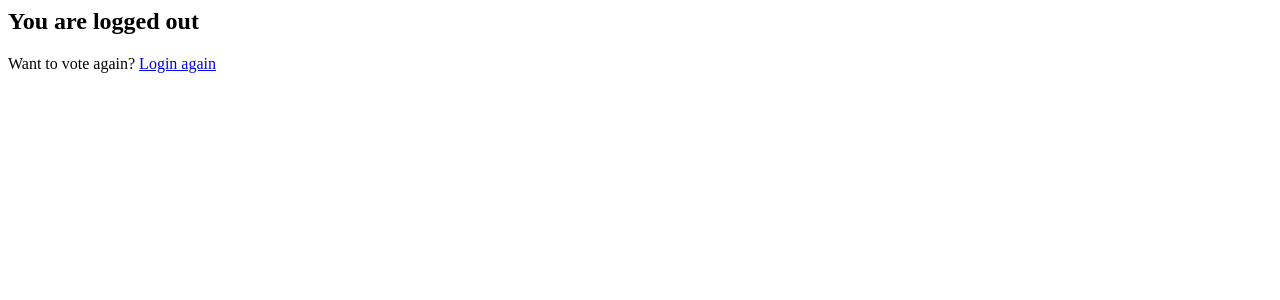
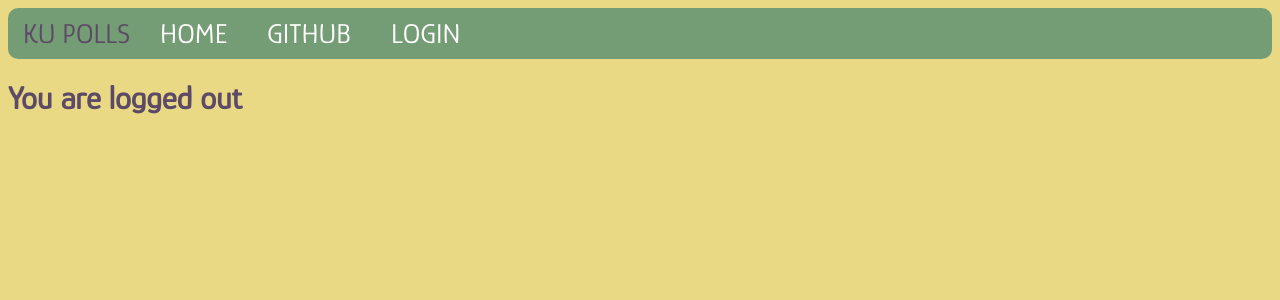
Before and after one commit to natchanon-space/ku-polls, a Django app: page /accounts/logout/ in a window 1280 px wide. Shown: the top 300 px of the page. Run offline with Django 3.2, Linux system fonts and the light colour scheme.

Commit message:
login and logout template

```diff
--- a/polls/templates/polls/base.html
+++ b/polls/templates/polls/base.html
@@ -15,6 +15,12 @@
         <div class="nav-item">KU POLLS</div>
         <div class="nav-item"><a href="{% url 'polls:index' %}">HOME</a></div>
         <div class="nav-item"><a href="https://github.com/natchanon-space/ku-polls/" target="blank">GITHUB</a></div>
+        {% if user.is_authenticated %}
+        <div class="nav-item">WELCOME {{ user.username }}</div>
+        <div class="nav-item"><a href="{% url 'logout' %}">LOGOUT</a></div>
+        {% else %}
+        <div class="nav-item"><a href="{% url 'login' %}">LOGIN</a></div>
+        {% endif %}
     </div>
 
     <div class="content">
--- a/templates/registration/logged_out.html
+++ b/templates/registration/logged_out.html
@@ -1,7 +1,7 @@
-<html>
-<body>
-<h2>You are logged out</h2>
-<p>
-Want to vote again?
-<a href="{% url 'login'%}">Login again</a>
-</body>
+{% extends 'polls/base.html' %}
+
+{% block content %}
+<div>
+    <h1>You are logged out</h1>
+</div>
+{% endblock %}
```
Also changed, not shown: templates/registration/login.html (+7 -5 lines).
